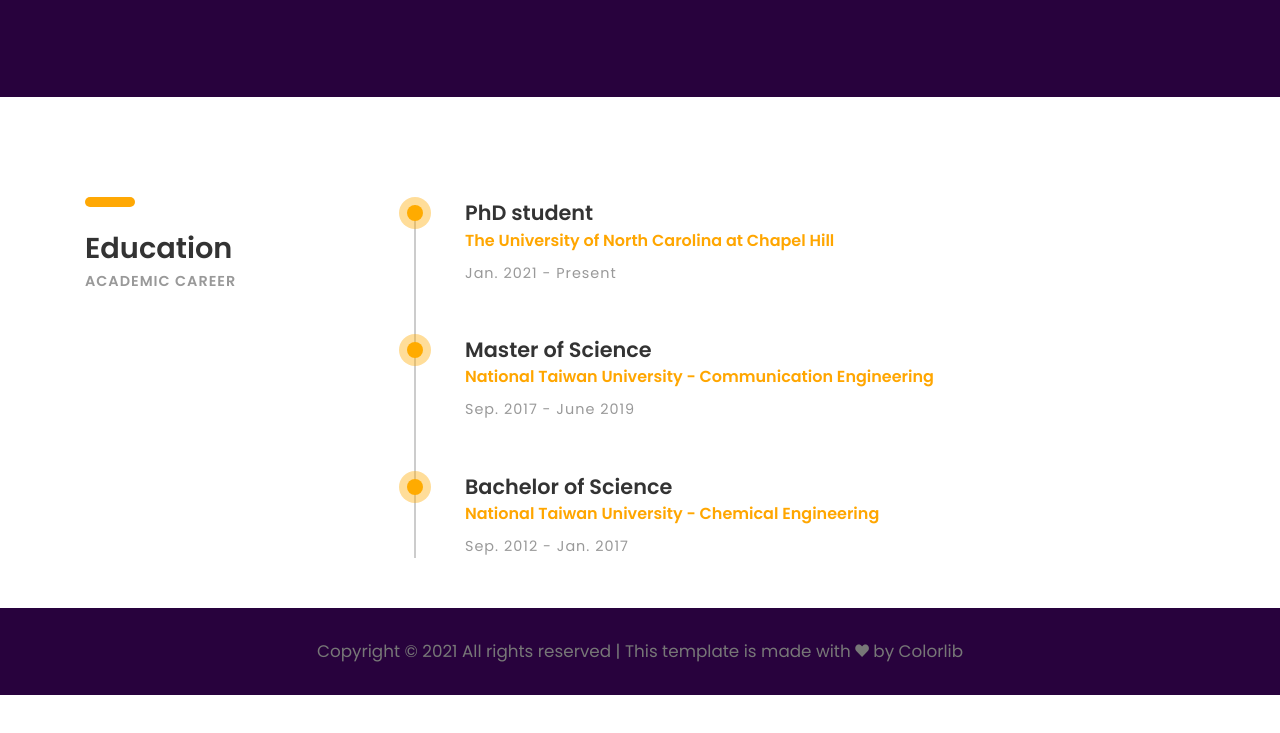
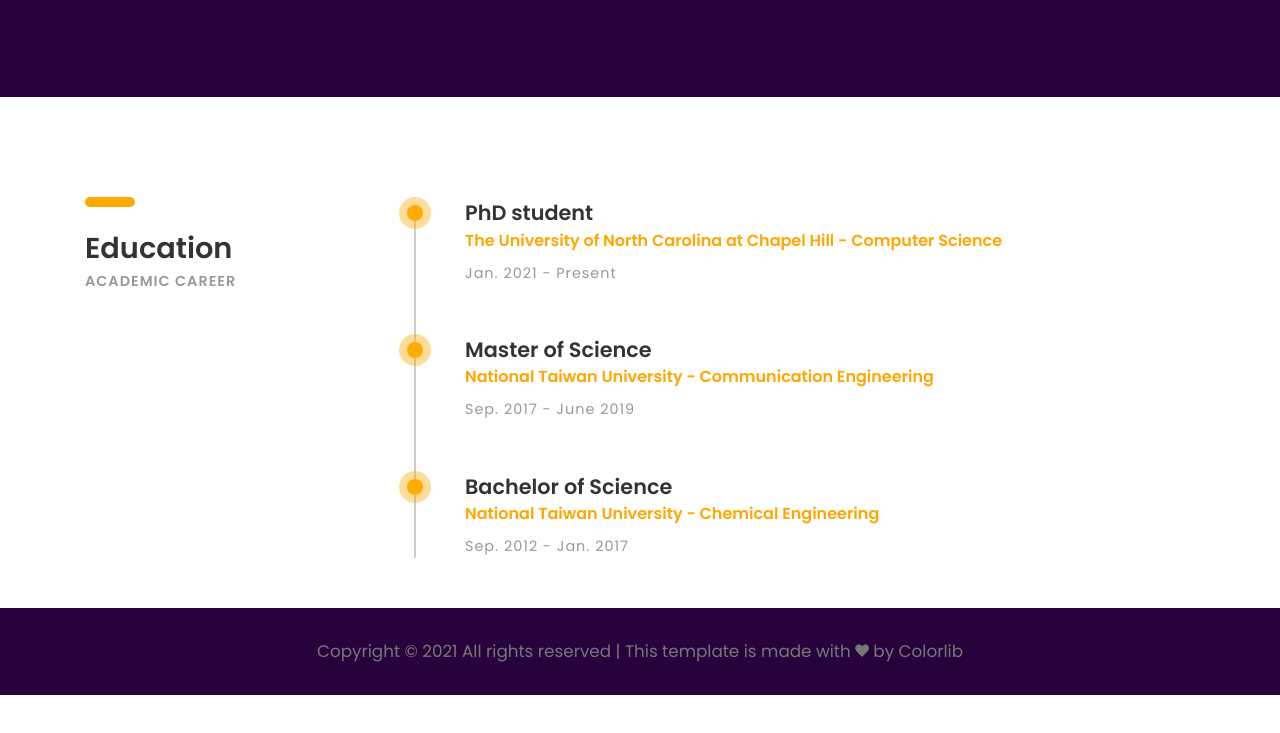
Before and after one commit to ylsung/ylsung.github.io, a plain HTML site: page index.html in a window 1280 px wide. Shown: the part 3614-4347 px from the top of the page. Drawn offline with Linux system fonts and the light colour scheme; files whose address does not match are found by name.

Commit message:
Add missing item

```diff
--- a/index.html
+++ b/index.html
@@ -395,7 +395,8 @@
 					<div class="education-wrapper">
 						<div class="education margin-b-50">
 							<h4><b>PhD student</b></h4>
-							<h5 class="font-yellow"><b>The University of North Carolina at Chapel Hill</b></h5>
+							<h5 class="font-yellow"><b>The University of North Carolina at Chapel Hill - Computer
+									Science</b></h5>
 							<h6 class="font-lite-black margin-t-10">Jan. 2021 - Present</h6>
 						</div>
 						<div class="education margin-b-50">
```
